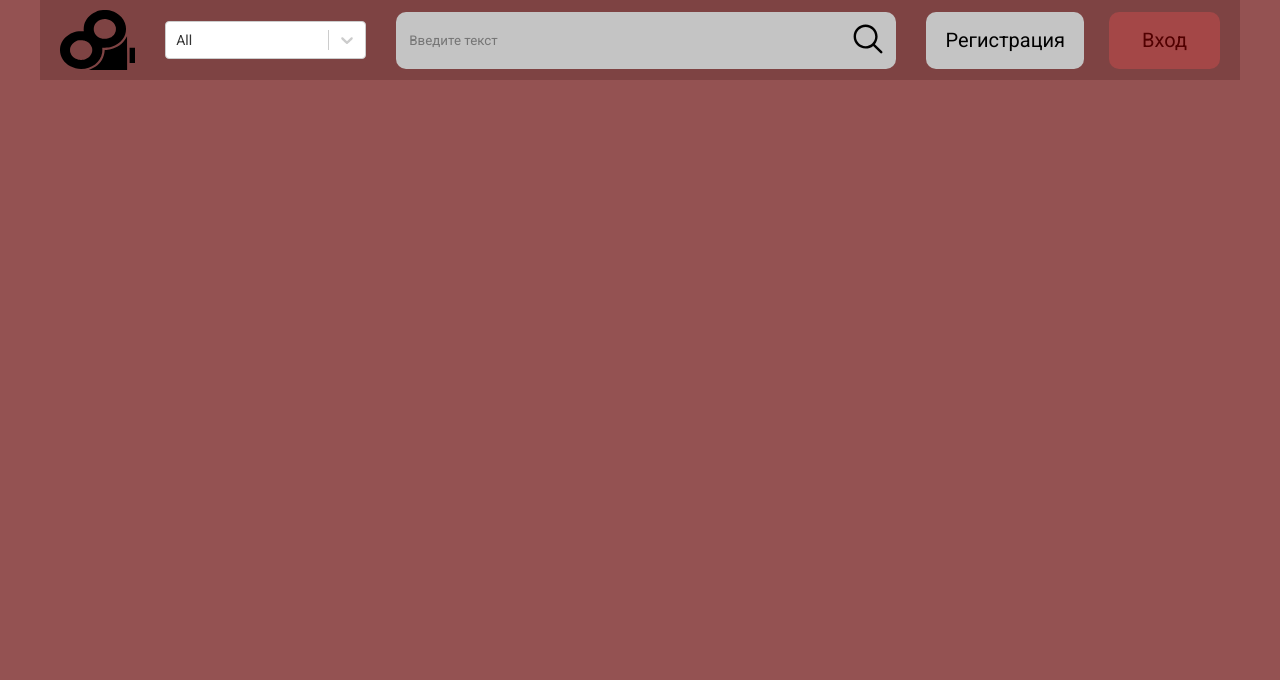
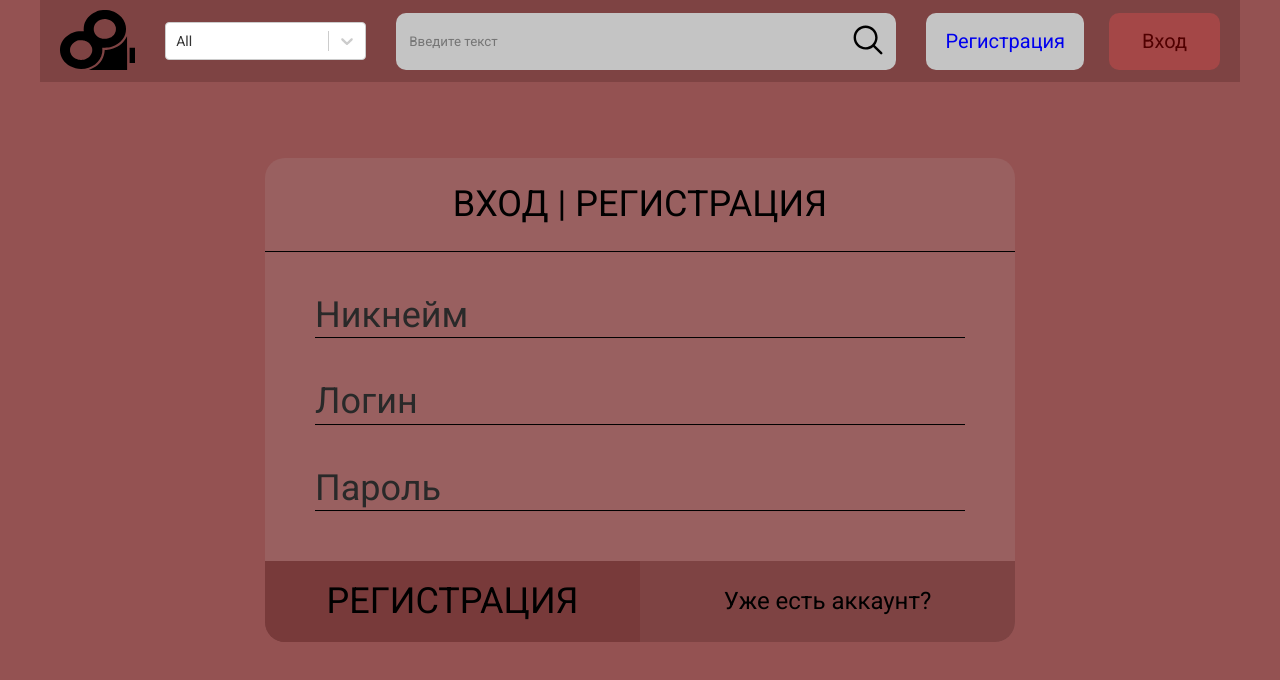
Before and after one commit to Donnle/react-films, a React (Create React App) app: page /registration in a window 1280 px wide. Shown: the top 680 px of the page. Built offline with nearby package versions, Linux system fonts and the light colour scheme.

Commit message:
Added Registration & Login Pages

```diff
--- a/src/components/App/App.tsx
+++ b/src/components/App/App.tsx
@@ -1,9 +1,11 @@
+import {useState} from "react";
 import {Routes, Route} from "react-router-dom";
 import CardsPage from "../../pages/CardsPage";
+import LoginPage from "../../pages/LoginPage";
+import RegistrationPage from "../../pages/RegistrationPage";
 import Header from "../Header";
 
 import styles from './App.module.css';
-import {useState} from "react";
 
 const App = () => {
   const [textForFind, setTextForFind] = useState<string>('')
@@ -14,6 +16,8 @@ const App = () => {
       <Header setTextForFind={setTextForFind} setActiveGenre={setActiveGenre}/>
       <Routes>
         <Route path='/' element={<CardsPage textForFind={textForFind} activeGenre={activeGenre}/>}/>
+        <Route path='/login' element={<LoginPage/>}/>
+        <Route path='/registration' element={<RegistrationPage/>}/>
       </Routes>
     </div>
   );
--- a/src/components/Header/Header.tsx
+++ b/src/components/Header/Header.tsx
@@ -3,6 +3,7 @@ import Search from "../Search";
 import GlobalSvgIcons from "../../assets/icons/GlobalSvgIcons";
 
 import styles from './Header.module.css'
+import {NavLink} from "react-router-dom";
 
 interface IProps {
   setTextForFind: (value: string) => void,
@@ -43,7 +44,9 @@ const Header = ({setTextForFind, setActiveGenre}: IProps) => {
     <header>
       <div className={styles.wrapper}>
         <div className={styles.flexbox}>
-          <GlobalSvgIcons type={'logo'}/>
+          <NavLink to='/'>
+            <GlobalSvgIcons type={'logo'}/>
+          </NavLink>
           <div className={styles.select}>
             <Select
               defaultValue={options[0]}
@@ -54,12 +57,15 @@ const Header = ({setTextForFind, setActiveGenre}: IProps) => {
           <Search setTextForFind={setTextForFind}/>
           <div className={styles.user}>
             <div className={styles.user__flexbox}>
-              <div className={styles.user__register}>
+
+              <NavLink to='/registration' className={styles.user__register}>
                 <span>Регистрация</span>
-              </div>
-              <div className={styles.user__login}>
+              </NavLink>
+
+              <NavLink to='/login' className={styles.user__login}>
                 <span>Вход</span>
-              </div>
+              </NavLink>
+
             </div>
           </div>
         </div>
--- /dev/null
+++ b/src/pages/LoginPage/LoginPage.module.css
@@ -0,0 +1,95 @@
+body {
+  background-color: #B48A8A;
+}
+
+.container {
+  position: absolute;
+  top: 50%;
+  left: 50%;
+  transform: translate(-50%, -50%);
+  background: #996060;
+  border-radius: 20px;
+  overflow: hidden;
+}
+
+.header {
+  width: 750px;
+}
+
+.headerTitle span {
+  display: inline-block;
+  text-align: center;
+  width: 100%;
+  font-size: 3.6rem;
+  line-height: 1.2em;
+  padding: 25px 0;
+  border-bottom: 1px solid #000;
+}
+
+.mainInput__wrapper {
+  padding: 42px 50px 50px;
+}
+
+.mainLogin {
+  padding-bottom: 42px;
+  border-bottom: #000;
+}
+
+.mainLogin__input,
+.mainRegistration__input {
+  width: 100%;
+  font-size: 3.6rem;
+  line-height: 1.2em;
+  background-color: transparent;
+  border-bottom: 1px solid #000;
+}
+
+.mainLogin__input::-webkit-input-placeholder, .mainRegistration__input::-webkit-input-placeholder {
+  color: rgb(41, 41, 41);
+}
+
+.mainLogin__input::-moz-placeholder, .mainRegistration__input::-moz-placeholder {
+  color: rgb(41, 41, 41);
+}
+
+.mainLogin__input:-ms-input-placeholder, .mainRegistration__input:-ms-input-placeholder {
+  color: rgb(41, 41, 41);
+}
+
+.mainLogin__input::-ms-input-placeholder, .mainRegistration__input::-ms-input-placeholder {
+  color: rgb(41, 41, 41);
+}
+
+.mainLogin__input::placeholder,
+.mainRegistration__input::placeholder {
+  color: rgb(41, 41, 41);
+}
+
+.mainButtons {
+  display: flex;
+  align-items: center;
+  background-color: #7E4343;
+}
+
+.mainButtons__login,
+.mainButtons__registration {
+  text-align: center;
+  cursor: pointer;
+  flex: 0 1 50%;
+  padding: 19px 0;
+  background-color: #7E4343;
+}
+
+.mainButtons__login {
+  background-color: #783a3a;
+}
+
+.mainButtons__login span {
+  font-size: 3.6rem;
+  line-height: 1.2em;
+}
+
+.mainButtons__registration span {
+  font-size: 2.4rem;
+  line-height: 1.15em;
+}
--- /dev/null
+++ b/src/pages/LoginPage/LoginPage.tsx
@@ -0,0 +1,69 @@
+import styles from './LoginPage.module.css'
+import {FormEvent, FormEventHandler, useState} from "react";
+import axios from "axios";
+
+interface Props {
+
+}
+
+const LoginPage = (props: Props) => {
+  const [login, setLogin] = useState<string>('')
+  const [password, setPassword] = useState<string>('')
+
+  const handleLoginChange = (event: any) => setLogin(event.target.value)
+  const handlePasswordChange = (event: any) => setPassword(event.target.value)
+
+  const handleFormSubmit = async (e: FormEvent<HTMLFormElement>) => {
+    console.log(1)
+    e.preventDefault()
+    await axios.post('/api/add-user', {login, password})
+      .then(console.log)
+  }
+
+  return (
+    <div className={styles.container}>
+      <header className={styles.header}>
+        <div className={styles.headerWrapper}>
+          <div className={styles.headerTitle}>
+            <span>ВХОД | РЕГИСТРАЦИЯ</span>
+          </div>
+        </div>
+      </header>
+      <main className={styles.main}>
+        <form className={styles.mainWrapper} onSubmit={handleFormSubmit}>
+          <div className={styles.mainInput__wrapper}>
+            <div className={styles.mainLogin}>
+              <input
+                type="text"
+                value={login}
+                className={styles.mainLogin__input}
+                placeholder="Логин"
+                onChange={handleLoginChange}
+              />
+            </div>
+            <div className={styles.mainRegistration}>
+              <input
+                type="password"
+                value={password}
+                className={styles.mainRegistration__input}
+                placeholder="Пароль"
+                onChange={handlePasswordChange}
+              />
+            </div>
+          </div>
+
+          <div className={styles.mainButtons}>
+            <button className={styles.mainButtons__login}>
+              <span>ВХОД</span>
+            </button>
+            <div className={styles.mainButtons__registration}>
+              <span>Еще не зарегистрированы?</span>
+            </div>
+          </div>
+        </form>
+      </main>
+    </div>
+  )
+}
+
+export default LoginPage
--- /dev/null
+++ b/src/pages/LoginPage/index.ts
@@ -0,0 +1 @@
+export {default} from './LoginPage'
--- /dev/null
+++ b/src/pages/RegistrationPage/RegistrationPage.module.css
@@ -0,0 +1,95 @@
+body {
+  background-color: #B48A8A;
+}
+
+.container {
+  position: absolute;
+  top: 50%;
+  left: 50%;
+  transform: translate(-50%, -50%);
+  background: #996060;
+  border-radius: 20px;
+  overflow: hidden;
+}
+
+.header {
+  width: 750px;
+}
+
+.headerTitle span {
+  display: inline-block;
+  text-align: center;
+  width: 100%;
+  font-size: 3.6rem;
+  line-height: 1.2em;
+  padding: 25px 0;
+  border-bottom: 1px solid #000;
+}
+
+.mainInput__wrapper {
+  padding: 42px 50px 50px;
+}
+
+.mainLogin {
+  padding-bottom: 42px;
+  border-bottom: #000;
+}
+
+.mainLogin__input,
+.mainRegistration__input {
+  width: 100%;
+  font-size: 3.6rem;
+  line-height: 1.2em;
+  background-color: transparent;
+  border-bottom: 1px solid #000;
+}
+
+.mainLogin__input::-webkit-input-placeholder, .mainRegistration__input::-webkit-input-placeholder {
+  color: rgb(41, 41, 41);
+}
+
+.mainLogin__input::-moz-placeholder, .mainRegistration__input::-moz-placeholder {
+  color: rgb(41, 41, 41);
+}
+
+.mainLogin__input:-ms-input-placeholder, .mainRegistration__input:-ms-input-placeholder {
+  color: rgb(41, 41, 41);
+}
+
+.mainLogin__input::-ms-input-placeholder, .mainRegistration__input::-ms-input-placeholder {
+  color: rgb(41, 41, 41);
+}
+
+.mainLogin__input::placeholder,
+.mainRegistration__input::placeholder {
+  color: rgb(41, 41, 41);
+}
+
+.mainButtons {
+  display: flex;
+  align-items: center;
+  background-color: #7E4343;
+}
+
+.mainButtons__login,
+.mainButtons__registration {
+  text-align: center;
+  cursor: pointer;
+  flex: 0 1 50%;
+  padding: 19px 0;
+}
+
+.mainButtons__login {
+  background-color: #783a3a;
+}
+
+
+.mainButtons__login span {
+  font-size: 3.6rem;
+  line-height: 1.2em;
+}
+
+.mainButtons__registration span {
+  font-size: 2.4rem;
+  line-height: 1.15em;
+}
--- /dev/null
+++ b/src/pages/RegistrationPage/RegistrationPage.tsx
@@ -0,0 +1,79 @@
+import styles from './RegistrationPage.module.css'
+import {FormEvent, FormEventHandler, useState} from "react";
+import axios from "axios";
+
+interface Props {
+
+}
+
+const RegistrationPage = (props: Props) => {
+  const [username, setUsername] = useState<string>('')
+  const [login, setLogin] = useState<string>('')
+  const [password, setPassword] = useState<string>('')
+
+  const handleLoginChange = (event: any) => setLogin(event.target.value)
+  const handlePasswordChange = (event: any) => setPassword(event.target.value)
+  const handleUsernameChange = (event: any) => setUsername(event.target.value)
+
+  const handleFormSubmit = async (e: FormEvent<HTMLFormElement>) => {
+    e.preventDefault()
+    await axios.post('/api/add-user', {username, login, password})
+      .then(({data}) => alert(data.message))
+  }
+
+  return (
+    <div className={styles.container}>
+      <header className={styles.header}>
+        <div className={styles.headerWrapper}>
+          <div className={styles.headerTitle}>
+            <span>ВХОД | РЕГИСТРАЦИЯ</span>
+          </div>
+        </div>
+      </header>
+      <main className={styles.main}>
+        <form className={styles.mainWrapper} onSubmit={handleFormSubmit}>
+          <div className={styles.mainInput__wrapper}>
+            <div className={styles.mainLogin}>
+              <input
+                value={username}
+                type="text"
+                className={styles.mainLogin__input}
+                placeholder="Никнейм"
+                onChange={handleUsernameChange}
+              />
+            </div>
+            <div className={styles.mainLogin}>
+              <input
+                value={login}
+                type="text"
+                className={styles.mainLogin__input}
+                placeholder="Логин"
+                onChange={handleLoginChange}
+              />
+            </div>
+            <div className={styles.mainRegistration}>
+              <input
+                value={password}
+                type="password"
+                className={styles.mainRegistration__input}
+                placeholder="Пароль"
+                onChange={handlePasswordChange}
+              />
+            </div>
+          </div>
+
+          <div className={styles.mainButtons}>
+            <button className={styles.mainButtons__login}>
+              <span>РЕГИСТРАЦИЯ</span>
+            </button>
+            <div className={styles.mainButtons__registration}>
+              <span>Уже есть аккаунт?</span>
+            </div>
+          </div>
+        </form>
+      </main>
+    </div>
+  )
+}
+
+export default RegistrationPage
--- /dev/null
+++ b/src/pages/RegistrationPage/index.ts
@@ -0,0 +1 @@
+export {default} from './RegistrationPage'
```
Also changed, not shown: 2 other files (tests, documents, lock files or other folders).
